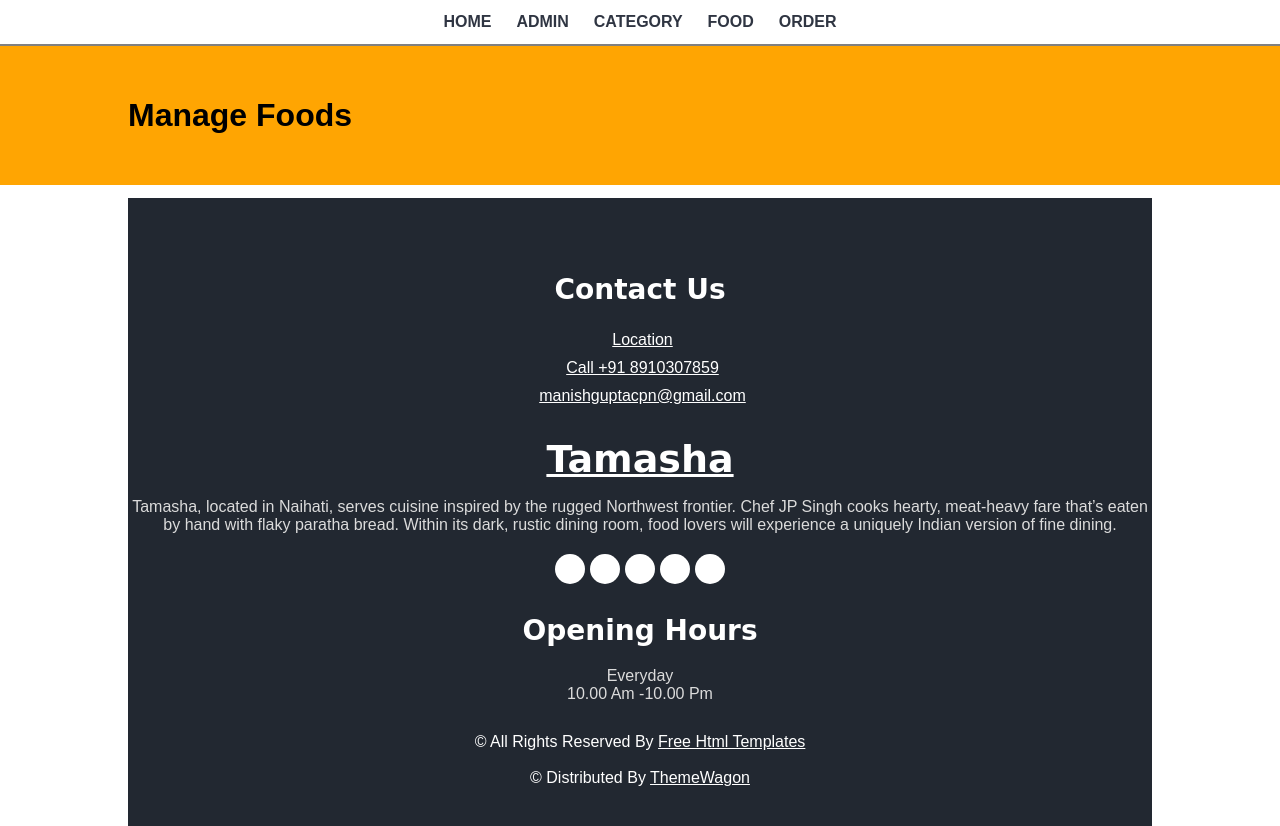
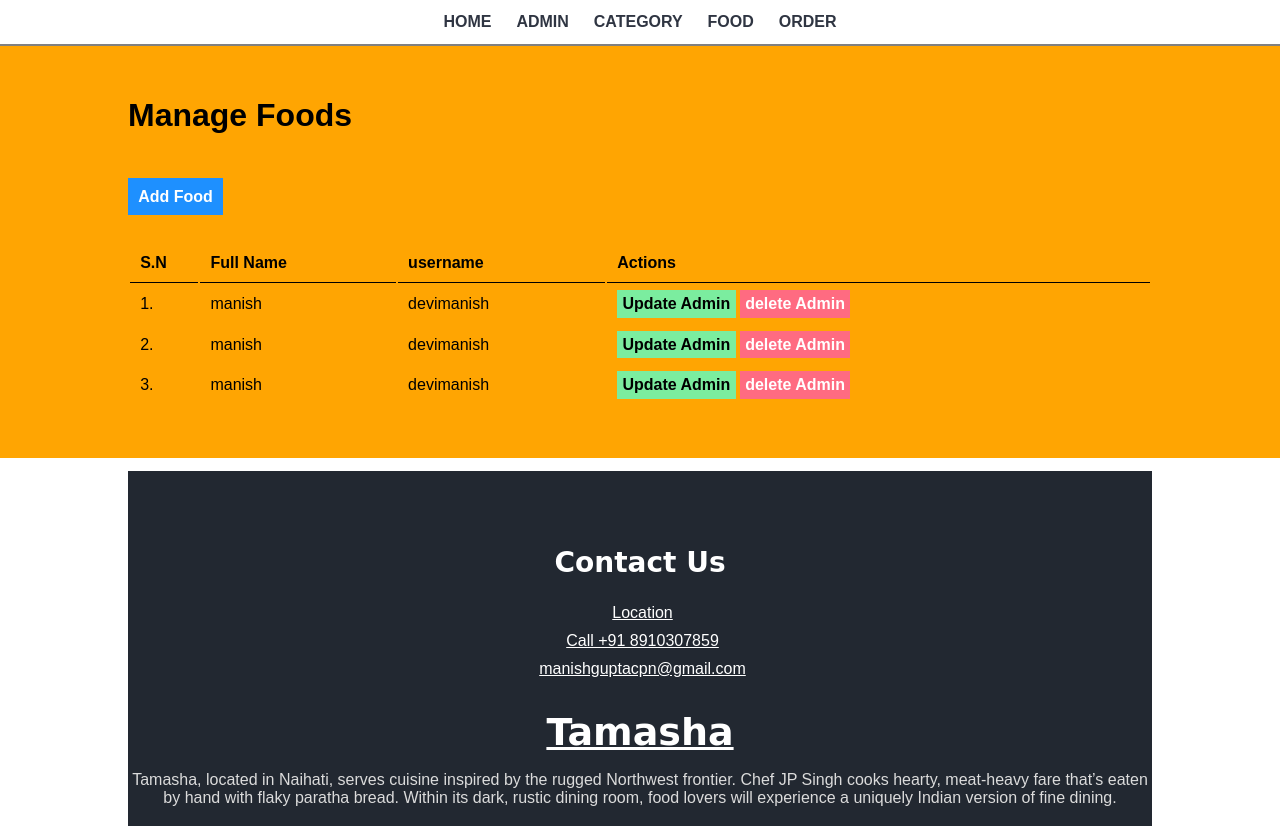
Before and after one commit to DevyManish/tamasha_restaurant, a PHP site: page /admin/manage-food.php in a window 1280 px wide. Shown: the top 826 px of the page. Run offline with PHP 8.4, Linux system fonts and the light colour scheme.

Commit message:
pratyush commit

```diff
--- a/admin/manage-food.php
+++ b/admin/manage-food.php
@@ -3,6 +3,53 @@
 <div class="main-content">
         <div class="wrapper">
             <h1>Manage Foods</h1>
+            <br />
+        <br />
+        <br />
+        <!-- botton to add admin -->
+        <a href="add-admin.php" class="btn-primary">Add Food</a>
+        <br />
+        <br />
+        <br />
+        <table class="tbl-full">
+            <tr>
+                <th>S.N</th>
+                <th>Full Name</th>
+                <th>username</th>
+                <th>Actions</th>
+            </tr>
+
+            <tr>
+                <td>1.</td>
+                <td>manish </td>
+                <td>devimanish </td>
+                <td>
+                    <a href="#" class="btn-secondary">Update Admin</a>
+                    <a href="#" class="btn-danger">delete Admin</a>
+                </td>
+            </tr>
+
+            <tr>
+                <td>2.</td>
+                <td>manish </td>
+                <td>devimanish </td>
+                <td>
+                    <a href="#" class="btn-secondary">Update Admin</a>
+                    <a href="#" class="btn-danger">delete Admin</a>
+
+                </td>
+            </tr>
+
+            <tr>
+                <td>3.</td>
+                <td>manish </td>
+                <td>devimanish </td>
+                <td>
+                    <a href="#" class="btn-secondary">Update Admin</a>
+                    <a href="#" class="btn-danger">delete Admin</a>
+                </td>
+            </tr>
+        </table>
         </div>
     </div>
 
```
Also changed, not shown: admin/add-admin.php (+14 -2 lines), admin/manage-category.php (+47 -0 lines), admin/manage-order.php (+49 -3 lines), admin/admin.css (line endings or trailing spaces), admin/manage-admin.php (line endings or trailing spaces), config/constrants.php (added).
